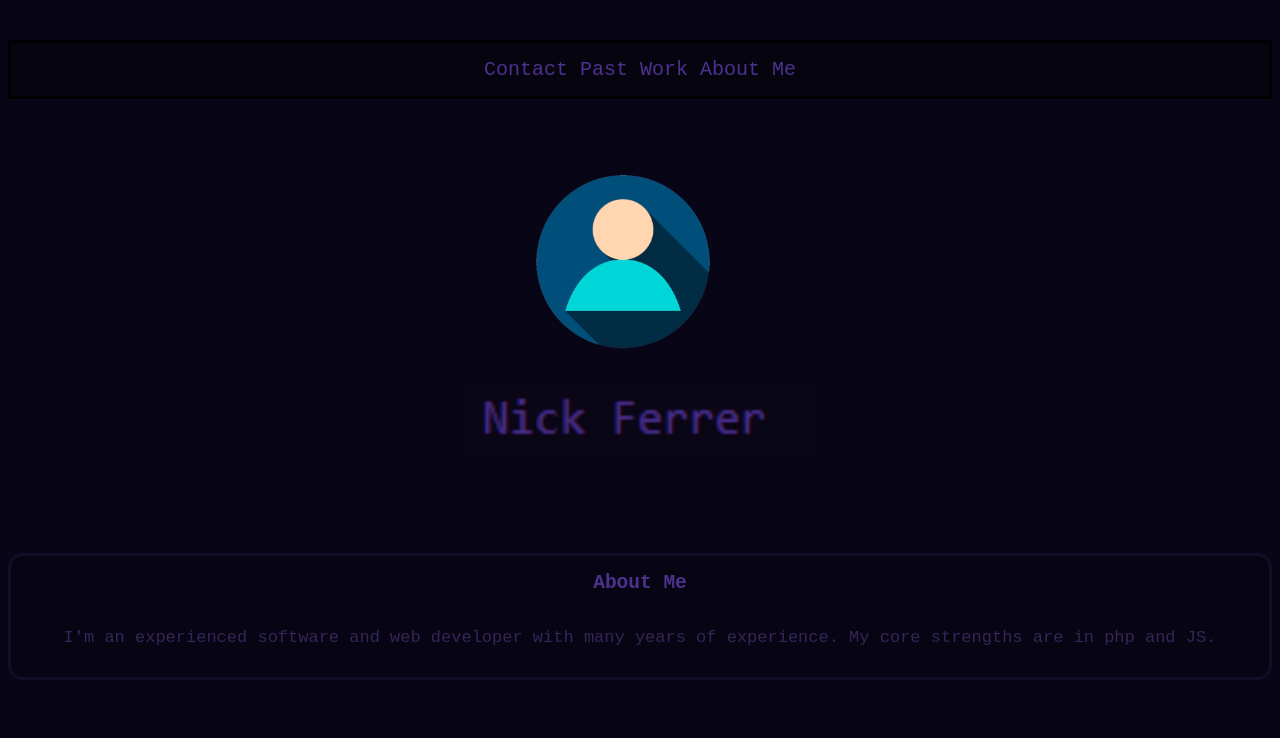
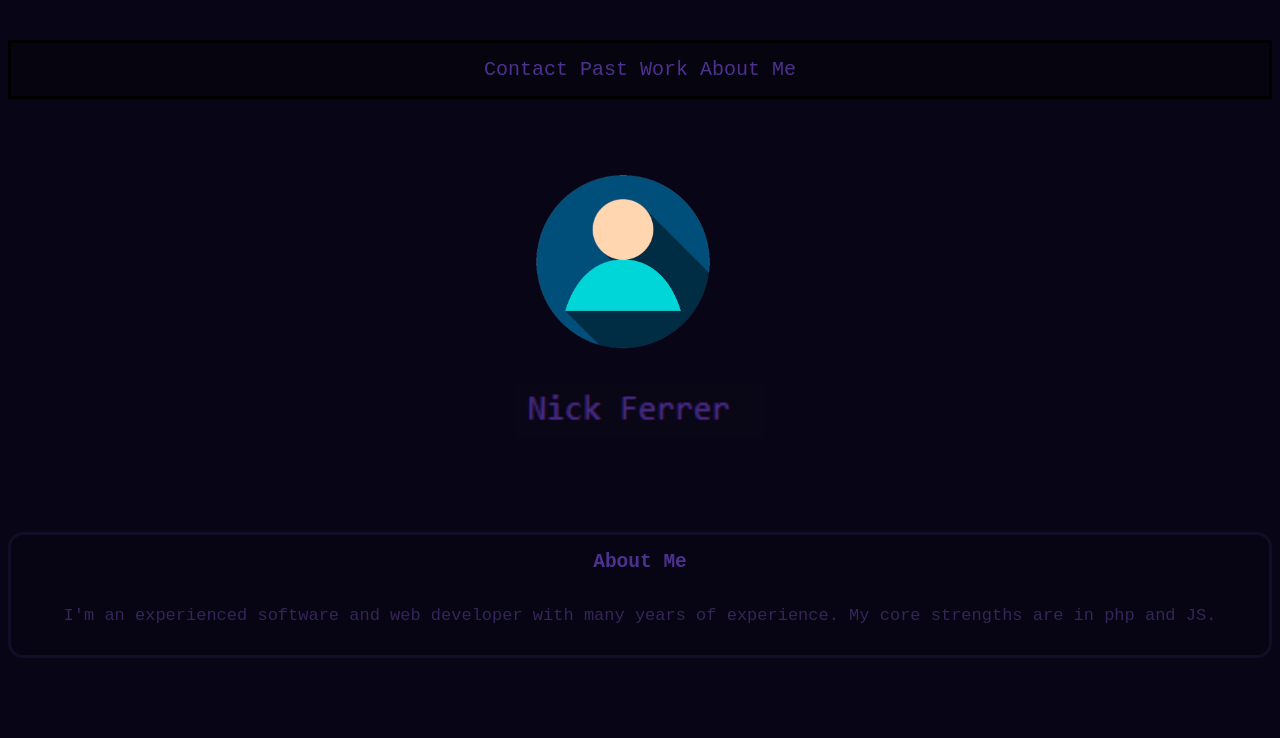
Before and after one commit to NBFxSuccess/portfolio, a plain HTML site: page index.html in a window 1280 px wide. Shown: the top 738 px of the page. Drawn offline with Linux system fonts and the light colour scheme.

Commit message:
made name.gif smaller

```diff
--- a/index.html
+++ b/index.html
@@ -16,7 +16,7 @@
  <section id="tophalf">
     <img id="pfp" width="200" src="./assets/img/profile.png"></img>
     <br>
-    <img width="350" src="./assets/img/name.gif"></img>
+    <img width="250" src="./assets/img/name.gif"></img>
 </section>
  <br>
 <section class="card">
```
